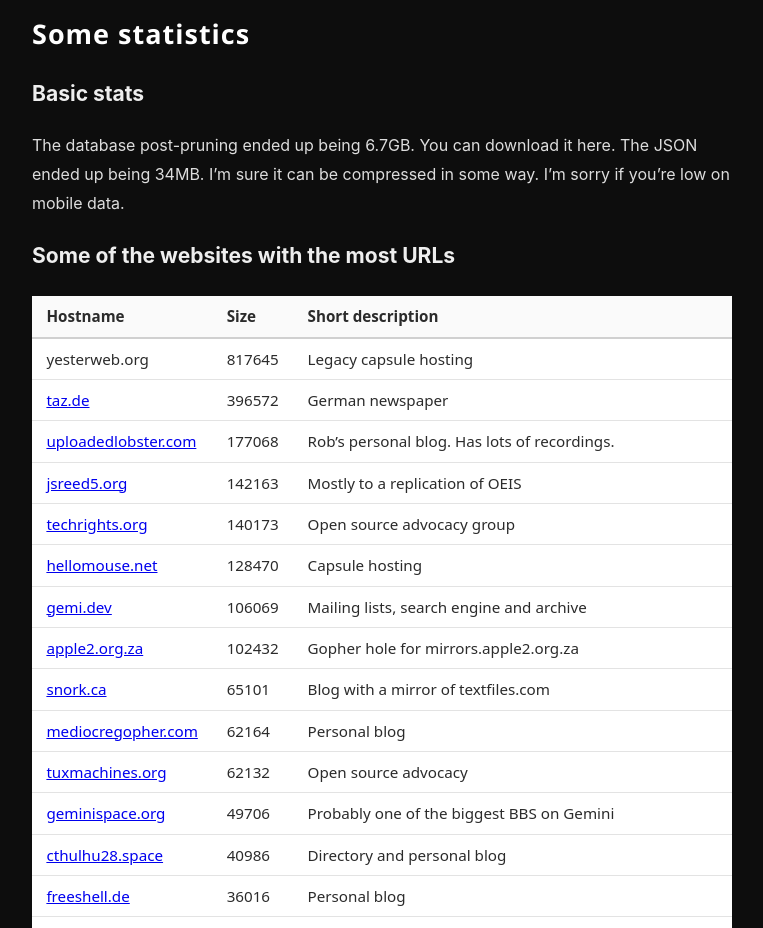
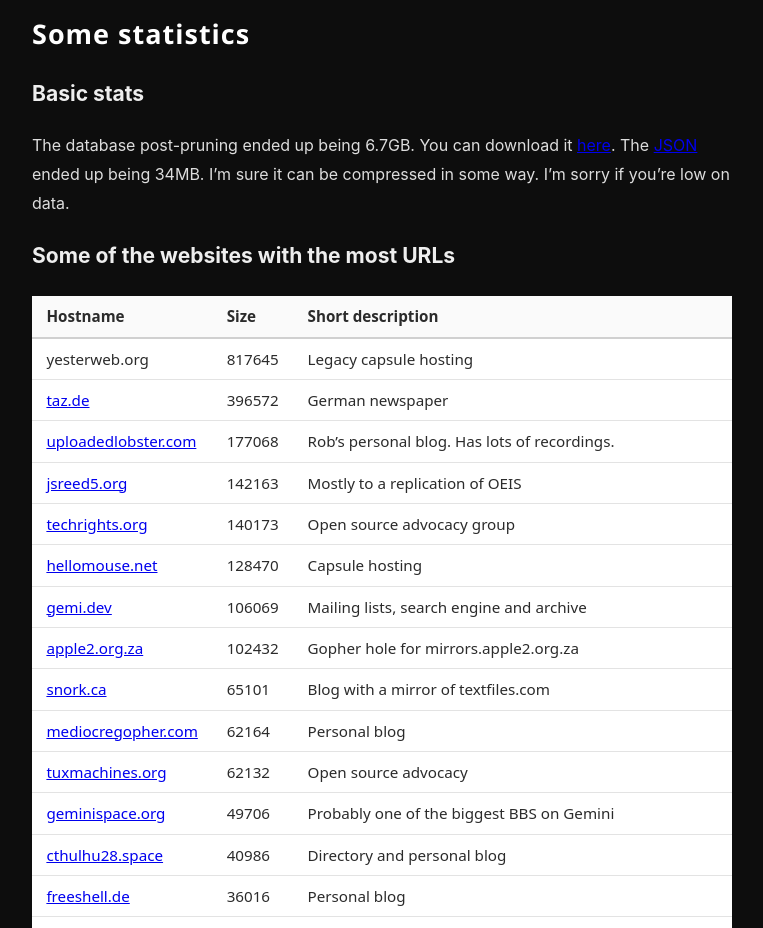
Before and after one commit to rbtms/rbtms.github.io, a plain HTML site: page blog/gemini_map.html in a window 1280 px wide. Shown: the part 4860-5788 px from the top of the page, without its empty margins (258-1021 px from the left). Drawn offline with Linux system fonts and the light colour scheme.

Commit message:
Added links

```diff
--- a/blog/gemini_map.html
+++ b/blog/gemini_map.html
@@ -198,8 +198,12 @@
 <h2 id="some-statistics">Some statistics</h2>
 <h3 id="basic-stats">Basic stats</h3>
 <p>The database post-pruning ended up being 6.7GB. You can download it
-here. The JSON ended up being 34MB. I’m sure it can be compressed in
-some way. I’m sorry if you’re low on mobile data.</p>
+<a
+href="https://mega.nz/file/wggnTRbZ#M-UQ8AHUArb61QckS7ZixyUObUwrpKPIjKN0Ubj1Njk">here</a>.
+The <a
+href="https://github.com/rbtms/gemini_map/blob/gh-pages/database.json">JSON</a>
+ended up being 34MB. I’m sure it can be compressed in some way. I’m
+sorry if you’re low on data.</p>
 <h3 id="some-of-the-websites-with-the-most-urls">Some of the websites
 with the most URLs</h3>
 <table>
```
